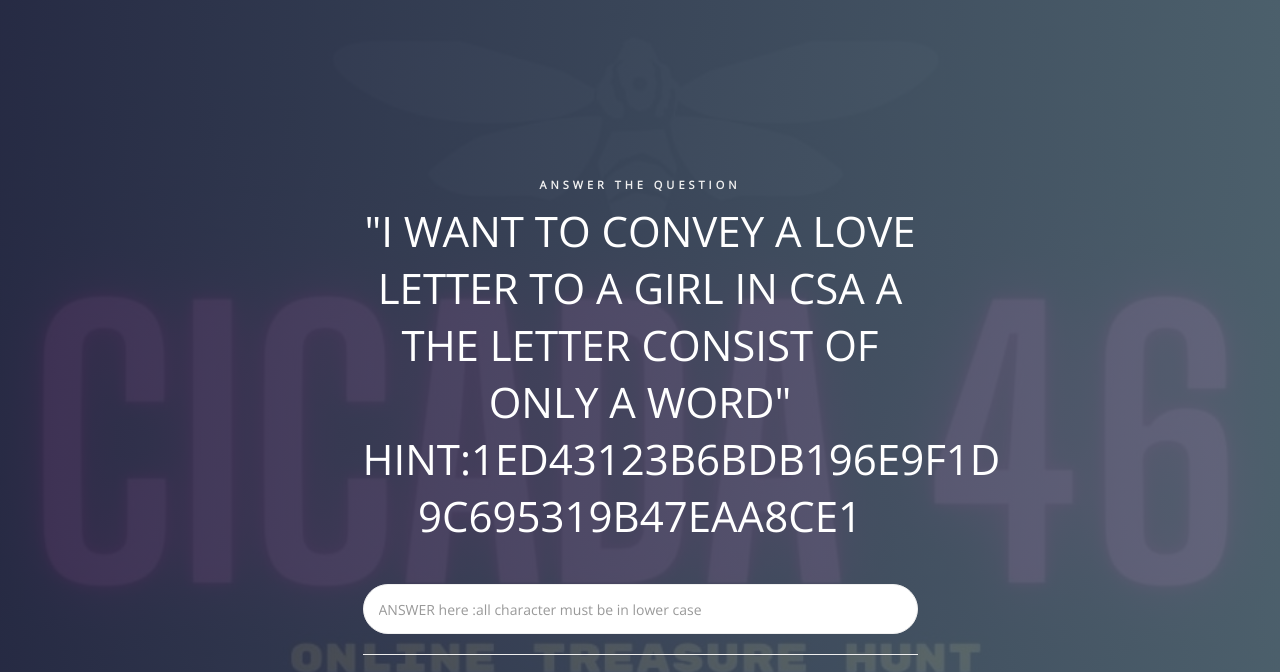
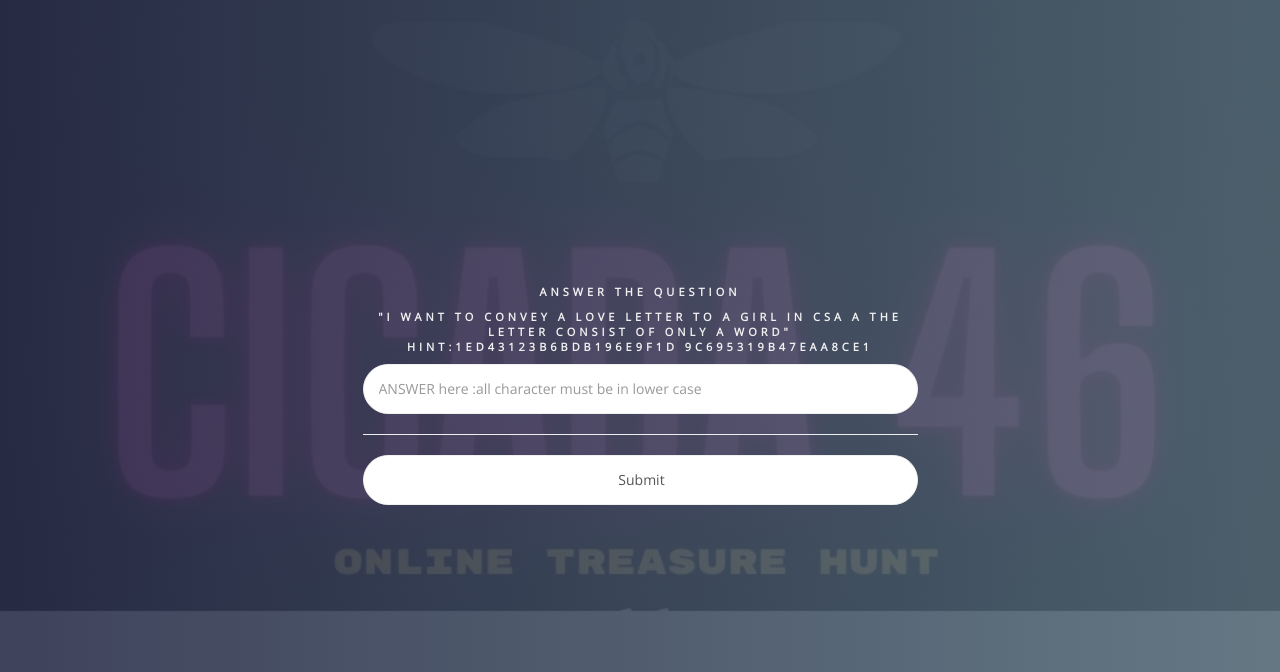
Before and after one commit to Ajeebpa/cicada46, a plain HTML site: page index.html in a window 1280 px wide. Shown: the part 89-761 px from the top of the page. Drawn offline with nearby package versions, Linux system fonts and the light colour scheme.

Commit message:
Update index.html

```diff
--- a/index.html
+++ b/index.html
@@ -93,11 +93,11 @@ alert("RIGHT ANSWER");
                          <div class="home-info">
                               <h3>ANSWER THE QUESTION</h3>
 
-<h1> "I WANT TO CONVEY A LOVE
+<h3> "I WANT TO CONVEY A LOVE
 	LETTER TO A GIRL IN CSA A
 	THE LETTER CONSIST OF ONLY
 	A WORD" HINT:1ED43123B6BDB196E9F1D
-9C695319B47EAA8CE1</h1>
+9C695319B47EAA8CE1</h3>
                               <form name="myForm" action=""  onsubmit="return validateForm()" method="post" class="online-form">
                                    <input type="TEXT" name="fname" class="form-control" placeholder="ANSWER here :all character must be in lower case" required>
 
```
